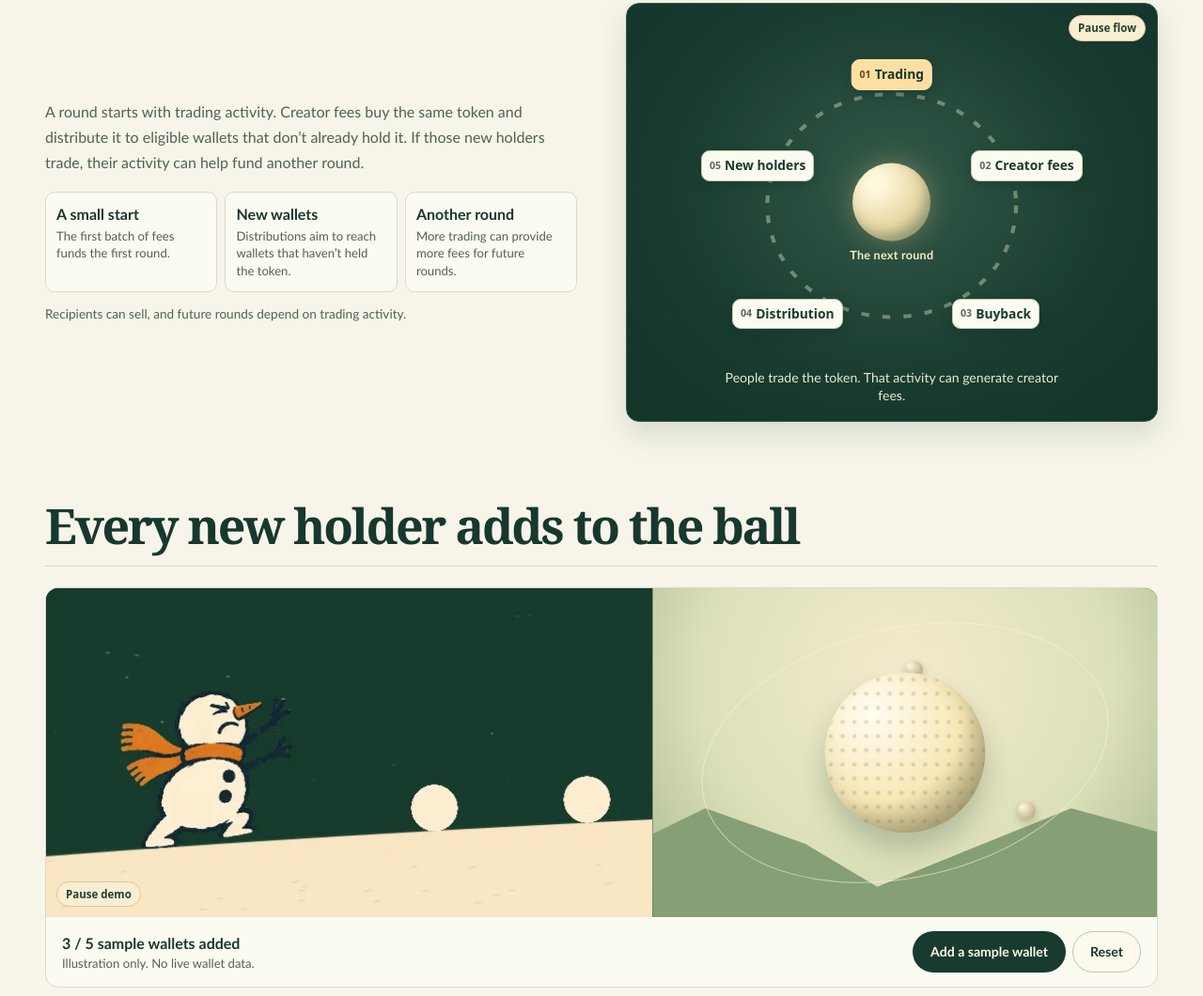
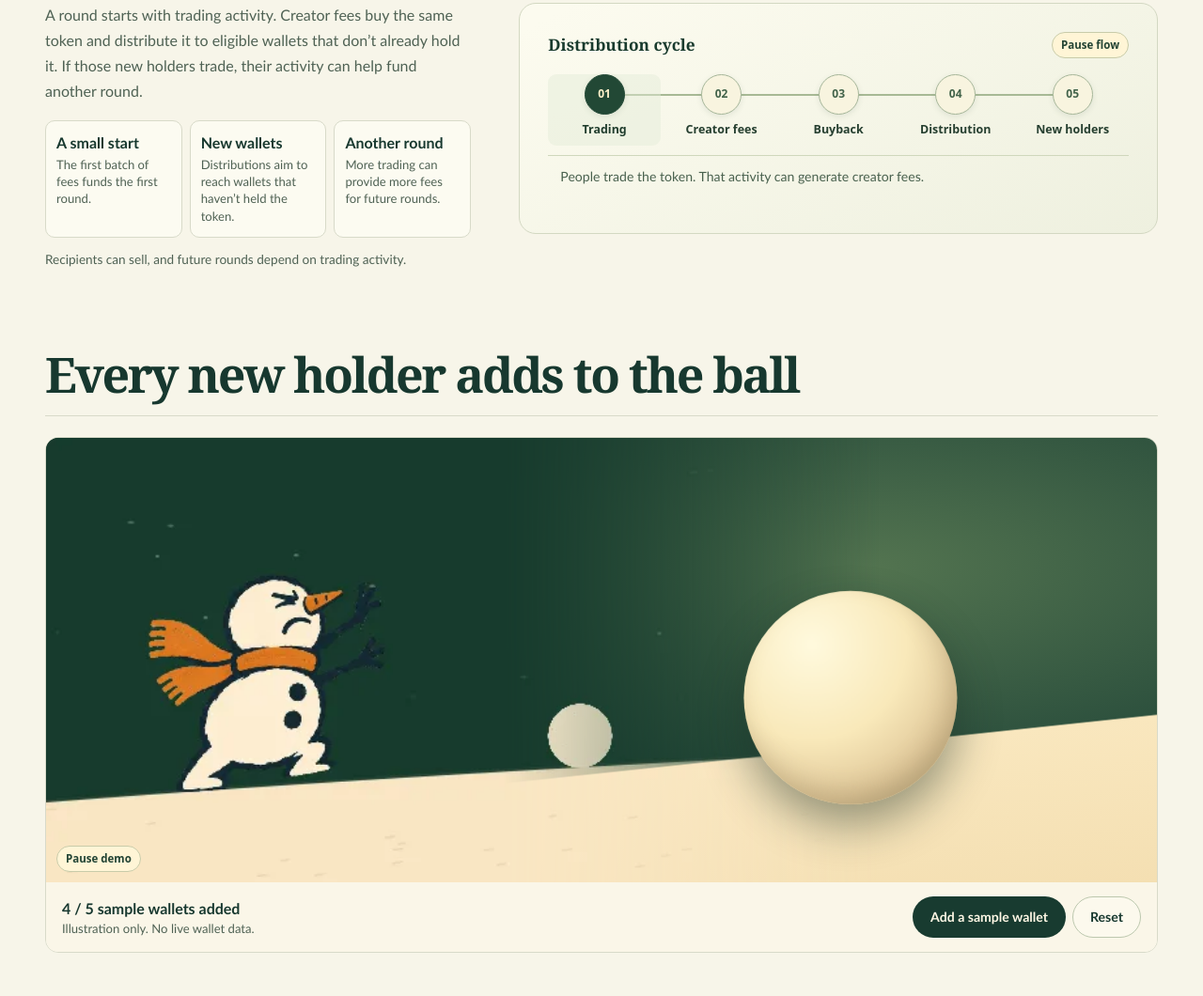
Before and after one commit to GHOSTXrun/xue-ren, a plain HTML site: page index.html in a window 1280 px wide. Shown: the part 917-1977 px from the top of the page at 94% size. Drawn offline with Linux system fonts and the light colour scheme; animation ran at ten frames a second.

Commit message:
Redesign snowball growth scene and distribution flow

```diff
--- a/index.html
+++ b/index.html
@@ -131,6 +131,48 @@
 @keyframes scan-ink{0%{opacity:0}45%{opacity:.72}100%{opacity:1}}
 .home-snow-layer{position:fixed;inset:0;width:100%;height:100%;z-index:65;pointer-events:none}
 @media(prefers-reduced-motion:reduce){.scan-glyph{opacity:1!important;animation:none!important}.home-snow-layer{display:none}}
+
+/* Editorial flow path and a single illustrated snow field */
+.cycle-layout{display:grid;grid-template-columns:minmax(0,.8fr) minmax(0,1.2fr);align-items:start;gap:clamp(20px,4vw,60px)}
+.cycle-diagram{position:relative;overflow:hidden;padding:clamp(16px,3vw,30px);border:1px solid #d3d8c2;border-radius:18px;background:linear-gradient(152deg,#fcfbef 5%,#eef0df 100%);color:#193b2e;box-shadow:none}
+.cycle-toolbar{justify-content:space-between;align-items:center;padding:0;margin-bottom:17px}
+.cycle-toolbar strong{font:700 1.08rem/1.2 Georgia,serif}
+.cycle-motion,.growth-motion{background:#fff5d6;border-color:#c8cba9;color:#234434}
+.cycle-ring{display:grid;grid-template-columns:repeat(5,minmax(0,1fr));position:relative;isolation:isolate;gap:5px;width:auto;height:auto;margin:0;padding:0}
+.cycle-track{position:absolute;top:21px;left:10%;right:10%;height:2px;background:#a7b995;z-index:-1}
+.cycle-track::after{content:"";position:absolute;top:50%;left:0;width:10px;height:10px;border-radius:50%;background:#d8773e;box-shadow:0 0 0 4px #e7a87543,0 0 14px #bd662f8b;opacity:0;animation:cycle-travel 4.6s ease-in-out infinite paused}
+.cycle-diagram[data-motion="running"] .cycle-track::after{animation-play-state:running}
+@keyframes cycle-travel{0%{left:0;opacity:0;transform:translate(-50%,-50%)}13%{opacity:1}88%{opacity:1}100%{left:100%;opacity:0;transform:translate(-50%,-50%)}}
+.cycle-ring .cycle-step{position:relative;inset:auto;transform:none;display:flex;flex-direction:column;align-items:center;justify-content:start;gap:9px;padding:0 2px 9px;background:transparent;color:#263f30;border:0;border-radius:9px;box-shadow:none;white-space:normal;font-size:.78rem;text-align:center}
+.cycle-ring .cycle-step:hover,.cycle-ring .cycle-step[aria-pressed="true"]{color:#203d2d;background:#e3ecd775}
+.cycle-ring .cycle-step span{display:grid;place-items:center;width:43px;height:43px;border:1px solid #a5b598;border-radius:50%;background:#f8f4df;color:#42634a;font-size:.75rem;box-shadow:0 2px 6px #38553c1c}
+.cycle-ring .cycle-step[aria-pressed="true"] span{background:#224835;color:#fff1ca;border-color:#224835}
+.cycle-description{width:auto;min-height:3.8em;text-align:left;margin:10px 0 0;padding:12px 13px 0;border-top:1px solid #cfd7bc;color:#49614e}
+.growth-showcase{position:relative;isolation:isolate;display:block;height:clamp(270px,37vw,480px);overflow:hidden;background:radial-gradient(ellipse at 74% 29%,#537450 0%,#284c3b 47%,#18392e 87%)}
+.growth-showcase::before{content:"";position:absolute;inset:0;z-index:-1;background:linear-gradient(174deg,transparent 0 70%,#f9e7be 70.3%,#f4dfb2 100%)}
+.growth-art{position:absolute;inset:0 25% 0 0;min-height:0;aspect-ratio:auto;overflow:visible;background:none}
+.growth-art>img{object-fit:cover;object-position:38% 55%;-webkit-mask-image:linear-gradient(90deg,#000 0 55%,transparent 100%);mask-image:linear-gradient(90deg,#000 0 55%,transparent 100%)}
+.growth-art .growth-motion{z-index:3}
+.growth-stage{position:absolute;inset:0 0 0 46%;height:auto;min-height:0;border:0;background:none;overflow:visible;pointer-events:none}
+.growth-stage::after,.growth-hills{display:none}
+.growth-ball{top:65%;left:49%;width:clamp(54px,11.5vw,158px);background:radial-gradient(circle at 32% 25%,#fff9dc 2%,#f9e9ba 44%,#e1c99b 72%,#ad9c74 100%);box-shadow:inset -5px -9px 16px #7d6c4645,0 14px 30px #182e2470;transform-origin:center 88%;transition:transform 1.42s cubic-bezier(.28,.08,.55,1)}
+.growth-ball::after,.growth-demo[data-motion="running"] .growth-ball::after{display:none;animation:none}
+.growth-particle{top:61%;left:47%;width:clamp(9px,1.45vw,18px);background:#f7e3b0;box-shadow:0 0 10px #f7d89b7a;transition:transform .95s cubic-bezier(.24,.21,.74,1),opacity .95s ease}
+.growth-particle.is-added{transform:translate(10px,9px) scale(.3);opacity:0}
+.growth-controls{background:#faf6e8}
+@media(max-width:860px){.cycle-layout{grid-template-columns:minmax(0,1fr)}}
+@media(max-width:560px){
+ .cycle-ring{gap:2px}
+ .cycle-ring .cycle-step{font-size:.68rem}
+ .cycle-ring .cycle-step span{width:34px;height:34px}
+ .cycle-track{top:17px}
+ .growth-showcase{height:clamp(220px,62vw,310px)}
+ .growth-art{right:14%}
+ .growth-stage{left:47%}
+ .growth-ball{left:49%;width:clamp(44px,12vw,78px)}
+ .growth-particle{transform:translate(calc(var(--from-x)*.50),calc(var(--from-y)*.52))}
+}
+@media(prefers-reduced-motion:reduce){.growth-ball,.growth-particle{transition:none}}
 </style>
 </head>
 <body class="portal-shell portal-home"><a class="portal-skip" href="#main">Skip to content</a><header class="portal-header"><div class="portal-wrap portal-header-inner"><a class="portal-mark" href="index.html" aria-label="Home"><img src="assets/snowman-mark.png" width="48" height="48" alt=""></a><nav class="portal-nav" aria-label="Primary navigation"><a href="explore/index.html">Explore</a><a href="network/index.html">Holder Network</a><a href="leaderboard/index.html">Leaderboard</a><a href="how-it-works/index.html">How it works</a></nav><a class="portal-button portal-button-dark portal-report-cta" href="snowman/index.html">Retention reports <span aria-hidden="true">&#8599;</span></a><button class="portal-menu" type="button" aria-label="Menu" aria-expanded="false"><svg width="22" height="22" viewBox="0 0 24 24" fill="none" stroke="currentColor" stroke-width="1.8" aria-hidden="true"><path d="M4 7h16M4 12h16M4 17h16"/></svg></button></div></header>
@@ -189,10 +231,9 @@
         <p class="cycle-caveat">Recipients can sell, and future rounds depend on trading activity.</p>
       </div>
       <div class="cycle-diagram" data-motion="stopped">
-        <div class="cycle-toolbar"><button type="button" class="cycle-motion" hidden>Play flow</button></div>
+        <div class="cycle-toolbar"><strong>Distribution cycle</strong><button type="button" class="cycle-motion" hidden>Play flow</button></div>
         <div class="cycle-ring" role="group" aria-label="Select a step in the distribution cycle">
-          <div class="cycle-orbit" aria-hidden="true"><svg viewBox="0 0 100 100" preserveAspectRatio="none"><ellipse class="cycle-route" cx="50" cy="50" rx="47" ry="44"/><circle class="cycle-speck" cx="0" cy="0" r="1.6"/><circle class="cycle-speck" cx="0" cy="0" r="1.6"/><circle class="cycle-speck" cx="0" cy="0" r="1.6"/></svg></div>
-          <div class="cycle-core" aria-hidden="true"><span class="cycle-ball"></span><strong>The next round</strong></div>
+          <div class="cycle-track" aria-hidden="true"></div>
           <button class="cycle-step cycle-step-1" type="button" data-cycle-step="0" aria-pressed="true" aria-controls="cycle-description"><span>01</span> Trading</button>
           <button class="cycle-step cycle-step-2" type="button" data-cycle-step="1" aria-pressed="false" aria-controls="cycle-description"><span>02</span> Creator fees</button>
           <button class="cycle-step cycle-step-3" type="button" data-cycle-step="2" aria-pressed="false" aria-controls="cycle-description"><span>03</span> Buyback</button>
@@ -210,7 +251,7 @@
       <div class="growth-showcase">
         <div class="growth-art"><img src="assets/editorial/distribution.webp" data-animated-src="assets/editorial/snowball-drops.webp" alt="The original orange-scarf snowman sends snowballs down a slope" width="640" height="360" loading="lazy"><button type="button" class="growth-motion" hidden>Play demo</button></div>
         <div class="growth-stage" aria-hidden="true">
-        <div class="growth-hills"></div>
+
         <span class="growth-particle" style="--from-x:-122px;--from-y:-56px"></span><span class="growth-particle" style="--from-x:108px;--from-y:-42px"></span><span class="growth-particle" style="--from-x:-98px;--from-y:70px"></span><span class="growth-particle" style="--from-x:120px;--from-y:52px"></span><span class="growth-particle" style="--from-x:0px;--from-y:-98px"></span>
         <div class="growth-ball"></div>
         </div>
@@ -320,7 +361,7 @@
   let count = 0;
   function renderGrowth() {
     particles.forEach((particle, index) => particle.classList.toggle('is-added', index < count));
-    ball.style.setProperty('--growth-scale', String(1 + .085 * count));
+    ball.style.setProperty('--growth-scale', String(1 + .16 * count));
     counter.textContent = count + ' / ' + particles.length + ' sample wallets added';
     add.disabled = count === particles.length;
     reset.disabled = count === 0;
@@ -362,7 +403,7 @@
       manualGrowth = false;
       sampleProgress = 0;
     }
-    timer = setInterval(() => {
+    const advance = () => {
       if (manualGrowth) return;
       if (sampleProgress === particles.length) {
         sampleProgress = 0;
@@ -372,7 +413,9 @@
         count = sampleProgress;
       }
       renderGrowth();
-    }, 1450);
+    };
+    if (count === 0) advance();
+    timer = setInterval(advance, 1500);
   }
   art.addEventListener('error', () => {
     if (growth.dataset.motion === 'running') setGrowth(false);
```
